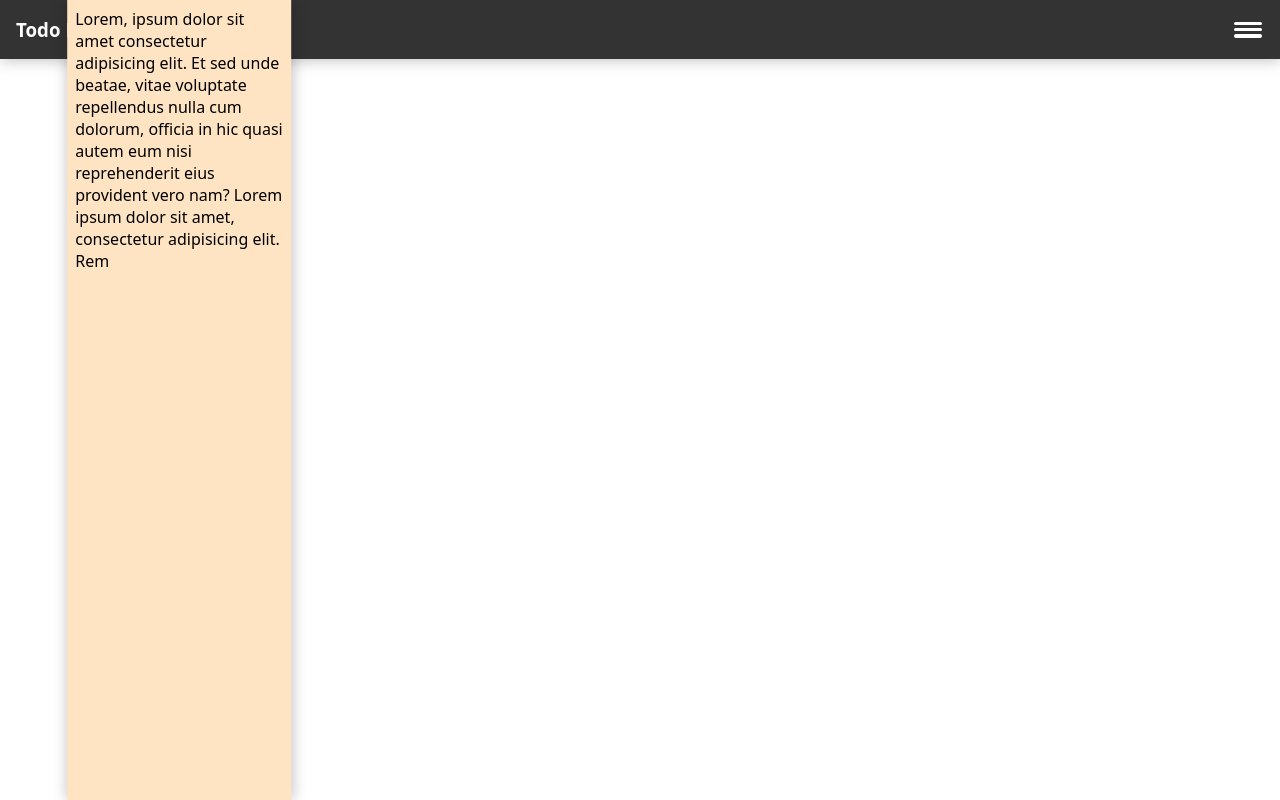
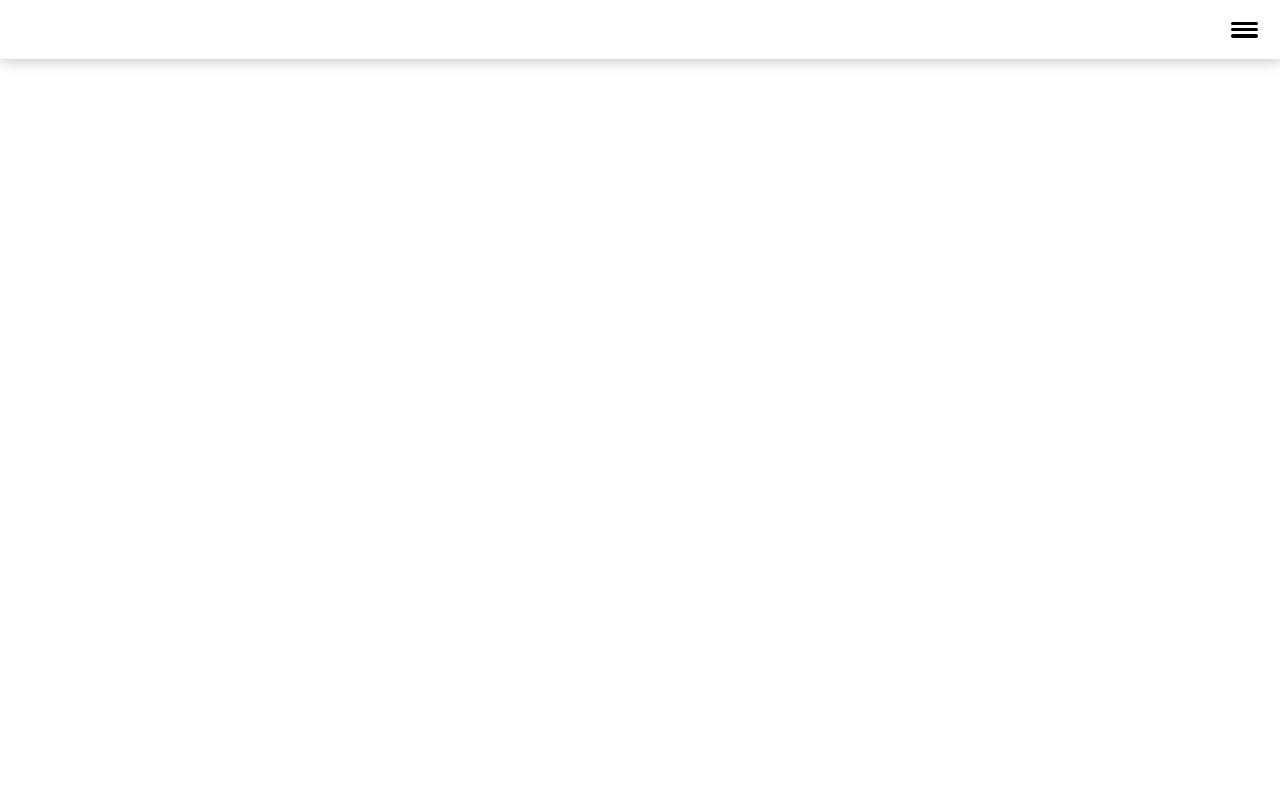
Before and after one commit to akliyachir/blog, a React (Vite) app in the folder client/: page / in a window 1280 px wide. Built offline with nearby package versions, Linux system fonts and the light colour scheme.

Commit message:
initial setup

```diff
--- a/client/src/1_Navigation/1_HeaderMain/2_HamburgerToggle/HamburgerToggle.css
+++ b/client/src/1_Navigation/1_HeaderMain/2_HamburgerToggle/HamburgerToggle.css
@@ -3,7 +3,8 @@
  flex-direction: column;
  gap: .2rem;
  height: 1.7rem;
- width: 2rem;
+ width: 2.4rem;
+ border-radius: .2rem;
  justify-content: center;
  align-items: center;
  cursor: pointer;
@@ -11,14 +12,14 @@
 }
 
 .HamburgerToggle:hover{
- background-color: #ffffff22;
+ background-color: #eee;
  transition: 200ms ease-in-out;
 }
 
 
 .HamburgerToggle span {
  display: block;
- background-color: #fff;
+ background-color: #000;
  height: .2rem;
  width: 1.7rem;
  border-radius: .2rem;
--- a/client/src/1_Navigation/1_HeaderMain/HeaderMain.css
+++ b/client/src/1_Navigation/1_HeaderMain/HeaderMain.css
@@ -1,5 +1,5 @@
 .HeaderMain {
- background-color: #333;
+ background-color: #fff;
  padding: 1rem;
  display: flex;
  justify-content: space-between;
--- a/client/src/1_Navigation/2_SideBarMainMenu/SideBarMainMenu.css
+++ b/client/src/1_Navigation/2_SideBarMainMenu/SideBarMainMenu.css
@@ -1,5 +1,5 @@
 .SideBarMainMenuClosed, .SideBarMainMenuOpen{
- background-color: bisque;
+ background-color: #fff;
  z-index: 10;
  position: fixed;
  overflow-y: auto;
@@ -17,7 +17,7 @@ translate: 0;
 transition: 300ms ease-in-out;
 }
 .SideBarMainMenuClosed{
- translate: 30%;
+ translate: -110%;
  transition: 300ms ease-in-out;
 }
 
```
